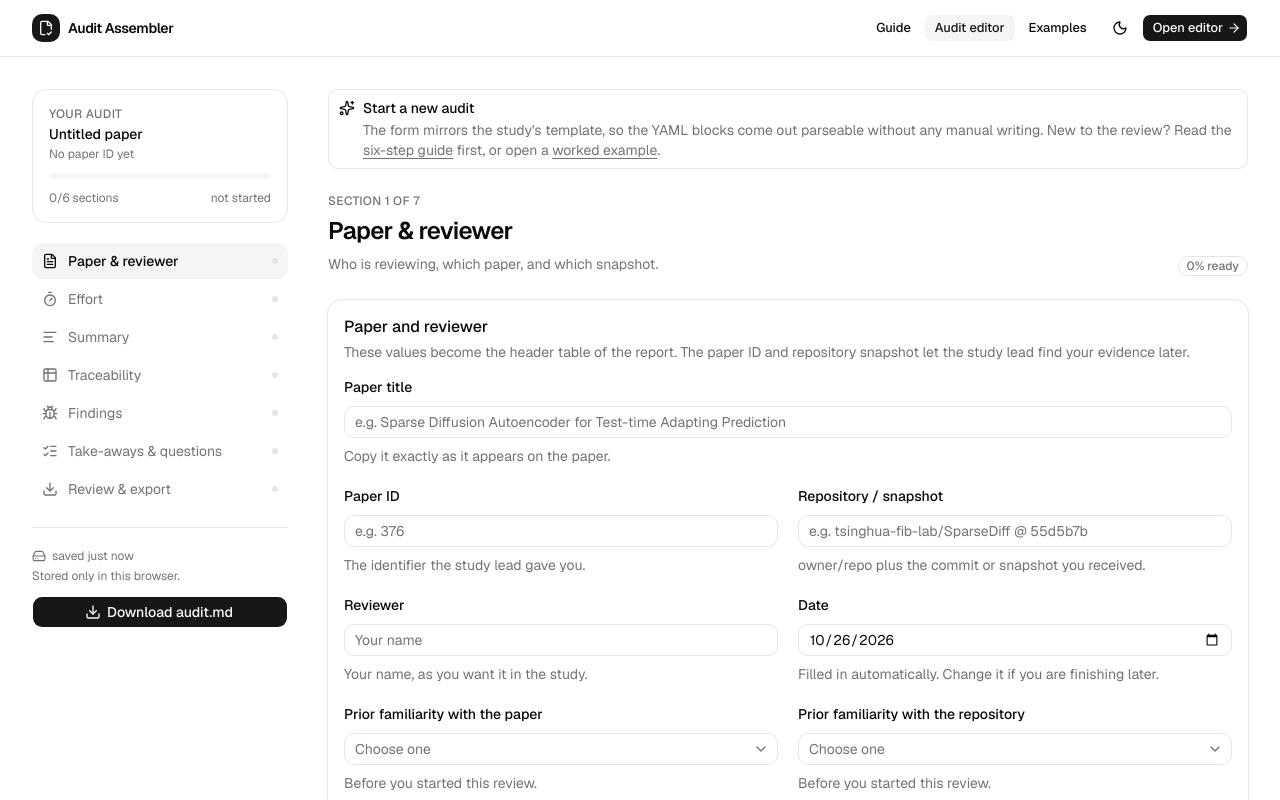
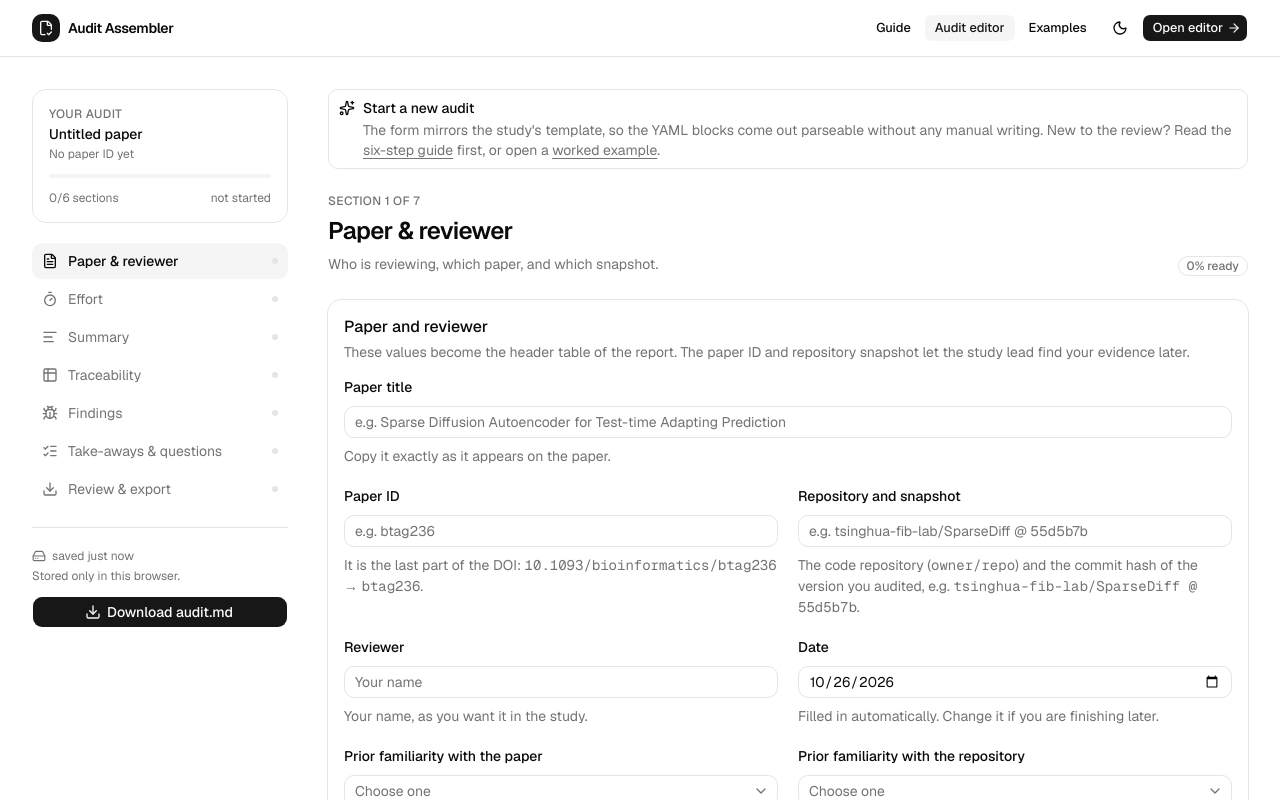
Before and after one commit to 404Simon/audit-assembler, a Next.js app: page /editor in a window 1280 px wide. Shown: the top 800 px of the page. Built offline with nearby package versions, Linux system fonts and the light colour scheme.

Commit message:
chore: clarify paper id and commit hash

```diff
--- a/app/page.tsx
+++ b/app/page.tsx
@@ -120,7 +120,7 @@ export default function GuidePage() {
                 </CardHeader>
                 <CardContent className="text-sm leading-relaxed text-muted-foreground">
                   The paper PDF, usually a text dump, the authors&apos;
-                  repository at a fixed snapshot, and this page.
+                  repository at a fixed snapshot (a git commit), and this page.
                 </CardContent>
               </Card>
               <Card size="sm">
@@ -242,8 +242,8 @@ export default function GuidePage() {
                   will verify them in the next step.
                 </li>
                 <li>
-                  Note the snapshot or commit. If the code changes while you
-                  work, stop and ask the study lead.
+                  Note the snapshot or commit hash, and put it in the paper
+                  header.
                 </li>
               </ul>
               <GuideStepToggle id="step-2" />
--- a/components/editor/meta-sections.tsx
+++ b/components/editor/meta-sections.tsx
@@ -70,12 +70,20 @@ export function MetaSection({
                 id="paper-id"
                 label="Paper ID"
                 error={error("paper id")}
-                hint="The identifier the study lead gave you."
+                hint={
+                  <>
+                    It is the last part of the DOI:{" "}
+                    <span className="font-mono">
+                      10.1093/bioinformatics/btag236
+                    </span>{" "}
+                    → <span className="font-mono">btag236</span>.
+                  </>
+                }
               >
                 <Input
                   id="paper-id"
                   value={meta.paperId}
-                  placeholder="e.g. 376"
+                  placeholder="e.g. btag236"
                   onChange={(event) => setMeta({ paperId: event.target.value })}
                   aria-invalid={Boolean(error("paper id"))}
                 />
@@ -83,9 +91,19 @@ export function MetaSection({
 
               <FormField
                 id="repo"
-                label="Repository / snapshot"
+                label="Repository and snapshot"
                 error={error("repository")}
-                hint="owner/repo plus the commit or snapshot you received."
+                hint={
+                  <>
+                    The code repository (
+                    <span className="font-mono">owner/repo</span>) and the
+                    commit hash of the version you audited, e.g.{" "}
+                    <span className="font-mono">
+                      tsinghua-fib-lab/SparseDiff @ 55d5b7b
+                    </span>
+                    .
+                  </>
+                }
               >
                 <Input
                   id="repo"
```
